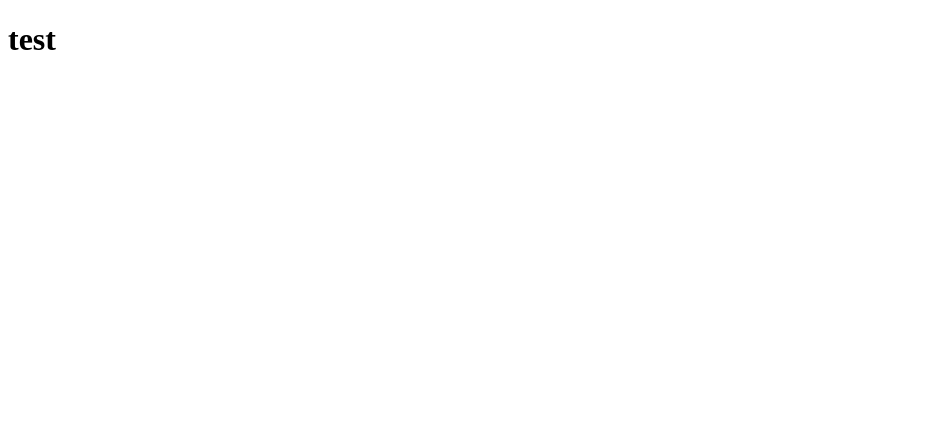
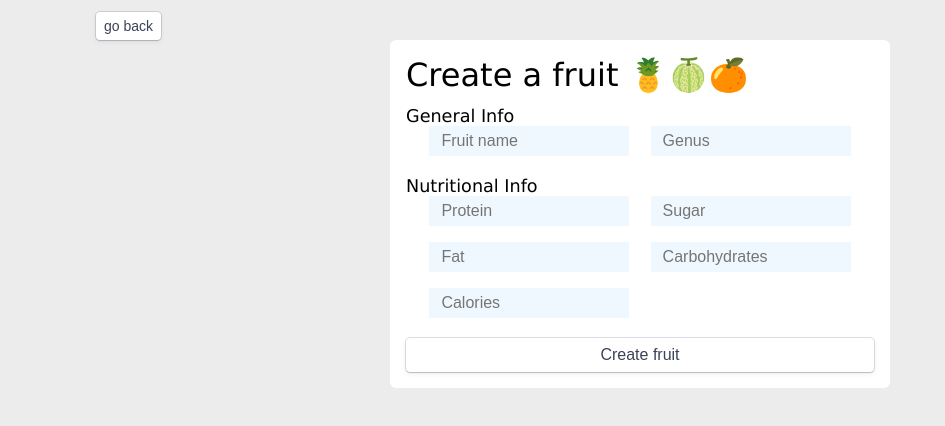
Before and after one commit to sord-dev/fp-fruity-front-end, a website: page add-fruit.html in a window 1280 px wide. Shown: the whole page, without its empty margins (0-945 px from the left). Drawn offline with Linux system fonts and the light colour scheme.

Commit message:
finishing basic css

```diff
--- a/add-fruit.html
+++ b/add-fruit.html
@@ -1,12 +1,44 @@
 <!DOCTYPE html>
 <html lang="en">
-<head>
-    <meta charset="UTF-8">
-    <meta http-equiv="X-UA-Compatible" content="IE=edge">
-    <meta name="viewport" content="width=device-width, initial-scale=1.0">
-    <title>Document</title>
-</head>
-<body>
-    <h1>test</h1>
-</body>
+  <head>
+    <meta charset="UTF-8" />
+    <meta http-equiv="X-UA-Compatible" content="IE=edge" />
+    <meta name="viewport" content="width=device-width, initial-scale=1.0" />
+    <title>New Fruit</title>
+    <link rel="shortcut icon" href="public/favicon.png" type="image/x-icon" />
+    <link rel="stylesheet" href="src/add-fruit-style.css" />
+  </head>
+  <body class="container">
+    <header>
+      <button>
+        <a href="index.html">go back</a>
+      </button>
+    </header>
+
+    <main>
+        <form class="main-form">
+            <h1>Create a fruit 🍍🍈🍊</h1>
+            <div class="general-info-container">
+                <label for="general-info">General Info</label>
+                <div  class="general-info-input-group">
+                    <input type="text" name="name" placeholder="Fruit name">
+                    <input type="text" name="genus" placeholder="Genus">
+                </div>
+            </div>
+
+            <div class="nutritional-info-container">
+                <label for="nutritional-info">Nutritional Info</label>
+                <div class="nutritional-info-input-group">
+                    <input type="text" name="protein" placeholder="Protein">
+                    <input type="text" name="sugar" placeholder="Sugar">
+                    <input type="text" name="fat" placeholder="Fat">
+                    <input type="text" name="carbohydrates" placeholder="Carbohydrates">
+                    <input type="text" name="calories" placeholder="Calories">
+                </div>
+            </div>
+
+            <button>Create fruit</button>
+        </form>
+    </main>
+  </body>
 </html>
--- /dev/null
+++ b/src/add-fruit-style.css
@@ -0,0 +1,146 @@
+html {
+  box-sizing: border-box;
+  font-size: 16px;
+  font-family: "Lucida Sans", "Lucida Sans Regular", "Lucida Grande",
+    "Lucida Sans Unicode", Geneva, Verdana, sans-serif;
+}
+
+body {
+  background-color: rgb(236, 236, 236);
+}
+
+*,
+*:before,
+*:after {
+  box-sizing: inherit;
+}
+
+body,
+h1,
+h2,
+h3,
+h4,
+h5,
+h6,
+p,
+ol,
+ul {
+  margin: 0;
+  padding: 0;
+  font-weight: normal;
+}
+
+ol,
+ul {
+  list-style: none;
+}
+
+img {
+  max-width: 100%;
+  height: auto;
+}
+
+section {
+  margin-top: 20px;
+}
+
+.container {
+  max-width: 85%;
+  margin: 12px auto;
+}
+
+button {
+  border: 0;
+  outline: 0;
+  cursor: pointer;
+  color: rgb(60, 66, 87);
+  background-color: rgb(255, 255, 255);
+  box-shadow: rgb(0 0 0 / 0%) 0px 0px 0px 0px, rgb(0 0 0 / 0%) 0px 0px 0px 0px,
+    rgb(0 0 0 / 12%) 0px 1px 1px 0px, rgb(60 66 87 / 16%) 0px 0px 0px 1px,
+    rgb(0 0 0 / 0%) 0px 0px 0px 0px, rgb(0 0 0 / 0%) 0px 0px 0px 0px,
+    rgb(60 66 87 / 8%) 0px 2px 5px 0px;
+  border-radius: 4px;
+  font-size: 14px;
+  font-weight: 500;
+  padding: 4px 8px;
+  display: inline-block;
+  min-height: 28px;
+  transition: background-color 0.24s, box-shadow 0.24s;
+}
+
+a {
+  color: inherit;
+  text-decoration: none;
+}
+
+.main-form {
+    background-color: white;
+    max-width: 500px;
+    margin: 0 auto;
+
+    padding: 1em;
+    border-radius: 6px;
+}
+
+.main-form h1{
+   margin-bottom: 12px;
+}
+
+
+.main-form button {
+    width: 100%;
+    font-size: 1em;
+    padding: 8px 16px;
+}
+
+.main-form input {
+    padding: 6px 12px;
+    font-size: 1em;
+    border: 0;
+    background-color: aliceblue;
+}
+
+.general-info-container,
+.nutritional-info-container {
+    margin-bottom: 20px;
+}
+
+.general-info-input-group,
+.nutritional-info-input-group {
+    max-width: 90%;
+    margin: 0 auto;
+    flex-wrap: wrap;
+}
+
+
+.main-form label {
+    font-size: 1.1em;
+}
+
+.main-form .general-info-input-group {
+    display: flex;
+    justify-content: space-between;
+}
+
+.main-form .general-info-input-group input {
+    max-width: 200px
+}
+
+.main-form .nutritional-info-input-group {
+    display: grid;
+    grid-template-columns: repeat(2, minmax(60px, 200px));
+    gap: 1em;
+    justify-content: space-between;
+}
+
+@media screen and (max-width: 600px) {
+    .general-info-input-group {
+        gap: 1em;
+        justify-content: center;
+        align-items: center;
+    }
+
+    .main-form input {
+        max-width: 120px
+    }
+}
```
